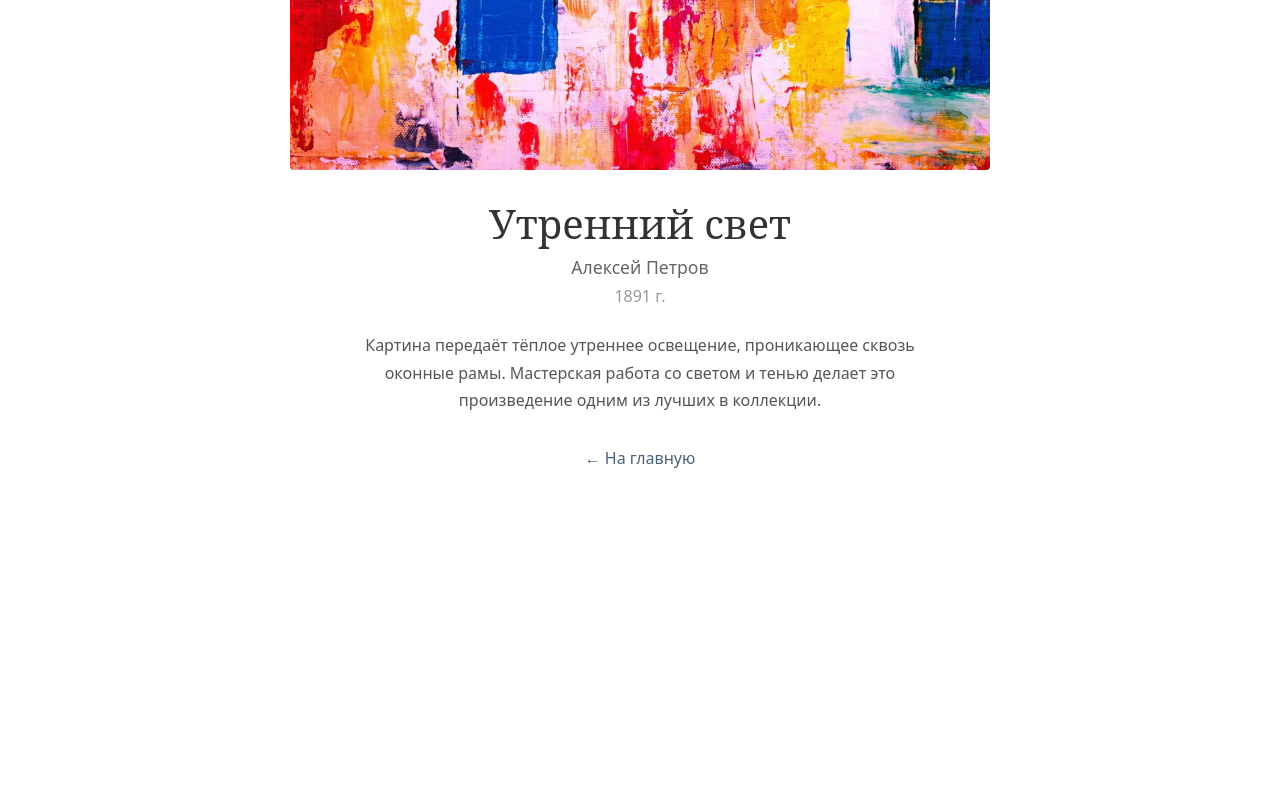
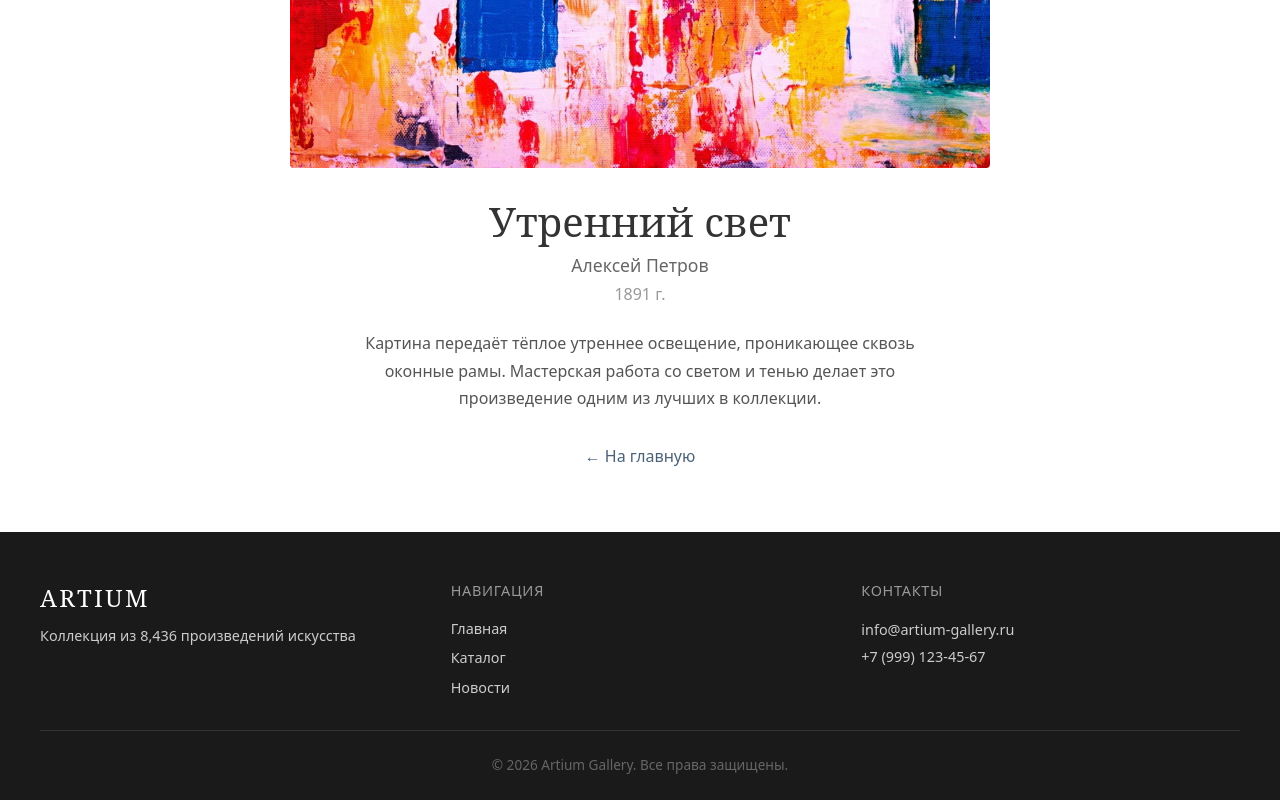
Before and after one commit to waykegoat/gallery-blue-six-seven, a Vue app: page /painting/1 in a window 1280 px wide. Shown: the part 541-1341 px from the top of the page. Before the commit the page ends 1075 px from the top, so only its background shows below. Built offline with nearby package versions, Linux system fonts and the light colour scheme.

Commit message:
add footer, paintings imported, hover effect only painting

```diff
--- a/src/App.vue
+++ b/src/App.vue
@@ -1,10 +1,12 @@
 <template>
   <TheHeader />
   <RouterView />
+  <TheFooter />
 </template>
 
 <script setup lang="ts">
 import TheHeader from './components/TheHeader.vue'
+import TheFooter from './components/TheFooter.vue'
 </script>
 
 <style>
--- a/src/components/LogoIcon.vue
+++ b/src/components/LogoIcon.vue
@@ -5,6 +5,7 @@
     viewBox="0 0 100 100"
     fill="none"
     xmlns="http://www.w3.org/2000/svg"
+    style="display: flex"
   >
     <!-- Top-left: П shape (black) -->
     <path d="M8 8 L8 48 L8 48" stroke="black" stroke-width="7" fill="none" stroke-linecap="square"/>
--- /dev/null
+++ b/src/components/TheFooter.vue
@@ -0,0 +1,118 @@
+<template>
+  <footer class="footer">
+    <div class="footer-content">
+      <div class="footer-section">
+        <h3 class="footer-title">ARTIUM</h3>
+        <p class="footer-text">Коллекция из 8,436 произведений искусства</p>
+      </div>
+      <div class="footer-section">
+        <h4 class="footer-subtitle">Навигация</h4>
+        <nav class="footer-nav">
+          <RouterLink to="/" class="footer-link">Главная</RouterLink>
+          <RouterLink to="/catalog" class="footer-link">Каталог</RouterLink>
+          <RouterLink to="/news" class="footer-link">Новости</RouterLink>
+        </nav>
+      </div>
+      <div class="footer-section">
+        <h4 class="footer-subtitle">Контакты</h4>
+        <p class="footer-text">info@artium-gallery.ru</p>
+        <p class="footer-text">+7 (999) 123-45-67</p>
+      </div>
+    </div>
+    <div class="footer-bottom">
+      <p class="footer-copyright">© 2026 Artium Gallery. Все права защищены.</p>
+    </div>
+  </footer>
+</template>
+
+<script setup lang="ts">
+import { RouterLink } from 'vue-router'
+</script>
+
+<style scoped>
+.footer {
+  background-color: #1a1a1a;
+  color: #fff;
+  padding: 3rem 2rem 1.5rem;
+  margin-top: auto;
+}
+
+.footer-content {
+  max-width: 1200px;
+  margin: 0 auto;
+  display: grid;
+  grid-template-columns: repeat(3, 1fr);
+  gap: 2rem;
+}
+
+.footer-section {
+  display: flex;
+  flex-direction: column;
+}
+
+.footer-title {
+  font-family: 'Serif', 'Times New Roman', Times, serif;
+  font-size: 1.5rem;
+  font-weight: 400;
+  margin: 0 0 0.5rem;
+  letter-spacing: 0.1em;
+}
+
+.footer-subtitle {
+  font-size: 0.9rem;
+  font-weight: 500;
+  margin: 0 0 1rem;
+  color: #999;
+  text-transform: uppercase;
+  letter-spacing: 0.05em;
+}
+
+.footer-text {
+  font-size: 0.9rem;
+  color: #ccc;
+  margin: 0 0 0.25rem;
+  line-height: 1.6;
+}
+
+.footer-nav {
+  display: flex;
+  flex-direction: column;
+  gap: 0.5rem;
+}
+
+.footer-link {
+  color: #ccc;
+  text-decoration: none;
+  font-size: 0.9rem;
+  transition: color 0.2s;
+}
+
+.footer-link:hover {
+  color: #fff;
+}
+
+.footer-bottom {
+  max-width: 1200px;
+  margin: 2rem auto 0;
+  padding-top: 1.5rem;
+  border-top: 1px solid #333;
+  text-align: center;
+}
+
+.footer-copyright {
+  font-size: 0.85rem;
+  color: #666;
+  margin: 0;
+}
+
+@media (max-width: 768px) {
+  .footer-content {
+    grid-template-columns: 1fr;
+    text-align: center;
+  }
+
+  .footer-nav {
+    align-items: center;
+  }
+}
+</style>
--- /dev/null
+++ b/src/data/paintings.ts
@@ -0,0 +1,43 @@
+export interface Painting {
+  id: number
+  title: string
+  author: string
+  year: number
+  image: string
+  description?: string
+}
+
+export const paintings: Painting[] = [
+  {
+    id: 1,
+    title: 'Утренний свет',
+    author: 'Алексей Петров',
+    year: 1891,
+    image: '/images/6254446350.jpg',
+    description: 'Картина передаёт тёплое утреннее освещение, проникающее сквозь оконные рамы. Мастерская работа со светом и тенью делает это произведение одним из лучших в коллекции.'
+  },
+  {
+    id: 2,
+    title: 'Вечерняя тишина',
+    author: 'Мария Соколова',
+    year: 1923,
+    image: '/images/6391891571.jpg',
+    description: 'Спокойный вечерний пейзаж, наполненный мягкими оттенками заката. Художница искусно передала атмосферу умиротворения и покоя.'
+  },
+  {
+    id: 3,
+    title: 'Осенний сад',
+    author: 'Дмитрий Волков',
+    year: 1907,
+    image: '/images/6429583340.jpg',
+    description: 'Яркие краски осеннего сада создают ощущение праздника природы. Золотые и багряные тона листвы контрастируют с глубокой синевой неба.'
+  },
+  {
+    id: 4,
+    title: 'Зимний пейзаж',
+    author: 'Елена Краснова',
+    year: 1935,
+    image: '/images/6430248554.jpg',
+    description: 'Заснеженные просторы, написанные с удивительной точностью. Холодные тона зимнего дня согреваются тёплым светом из окон далёких домов.'
+  }
+]
--- a/src/views/HomeView.vue
+++ b/src/views/HomeView.vue
@@ -34,39 +34,9 @@
 
 <script setup lang="ts">
 import { useParallax } from '../composables/useParallax'
+import { paintings } from '../data/paintings'
 
 const { backgroundPosition } = useParallax(30)
-
-const paintings = [
-  {
-    id: 1,
-    title: 'Утренний свет',
-    author: 'Алексей Петров',
-    year: 1891,
-    image: '/images/6254446350.jpg'
-  },
-  {
-    id: 2,
-    title: 'Вечерняя тишина',
-    author: 'Мария Соколова',
-    year: 1923,
-    image: '/images/6391891571.jpg'
-  },
-  {
-    id: 3,
-    title: 'Осенний сад',
-    author: 'Дмитрий Волков',
-    year: 1907,
-    image: '/images/6429583340.jpg'
-  },
-  {
-    id: 4,
-    title: 'Зимний пейзаж',
-    author: 'Елена Краснова',
-    year: 1935,
-    image: '/images/6430248554.jpg'
-  }
-]
 </script>
 
 <style scoped>
@@ -147,11 +117,6 @@ const paintings = [
 .gallery-card {
   text-decoration: none;
   color: inherit;
-  transition: transform 0.3s ease;
-}
-
-.gallery-card:hover {
-  transform: translateY(-4px);
 }
 
 .card-image-wrapper {
@@ -159,6 +124,11 @@ const paintings = [
   aspect-ratio: 4 / 3;
   overflow: hidden;
   border-radius: 4px;
+  transition: transform 0.3s ease;
+}
+
+.card-image-wrapper:hover {
+  transform: translateY(-4px);
 }
 
 .card-image {
--- a/src/views/PaintingView.vue
+++ b/src/views/PaintingView.vue
@@ -22,43 +22,9 @@
 <script setup lang="ts">
 import { computed } from 'vue'
 import { useRoute } from 'vue-router'
+import { paintings } from '../data/paintings'
 
 const route = useRoute()
-
-const paintings = [
-  {
-    id: 1,
-    title: 'Утренний свет',
-    author: 'Алексей Петров',
-    year: 1891,
-    image: '/images/6254446350.jpg',
-    description: 'Картина передаёт тёплое утреннее освещение, проникающее сквозь оконные рамы. Мастерская работа со светом и тенью делает это произведение одним из лучших в коллекции.'
-  },
-  {
-    id: 2,
-    title: 'Вечерняя тишина',
-    author: 'Мария Соколова',
-    year: 1923,
-    image: '/images/6391891571.jpg',
-    description: 'Спокойный вечерний пейзаж, наполненный мягкими оттенками заката. Художница искусно передала атмосферу умиротворения и покоя.'
-  },
-  {
-    id: 3,
-    title: 'Осенний сад',
-    author: 'Дмитрий Волков',
-    year: 1907,
-    image: '/images/6429583340.jpg',
-    description: 'Яркие краски осеннего сада создают ощущение праздника природы. Золотые и багряные тона листвы контрастируют с глубокой синевой неба.'
-  },
-  {
-    id: 4,
-    title: 'Зимний пейзаж',
-    author: 'Елена Краснова',
-    year: 1935,
-    image: '/images/6430248554.jpg',
-    description: 'Заснеженные просторы, написанные с удивительной точностью. Холодные тона зимнего дня согреваются тёплым светом из окон далёких домов.'
-  }
-]
 
 const painting = computed(() => {
   const id = Number(route.params.id)
```
